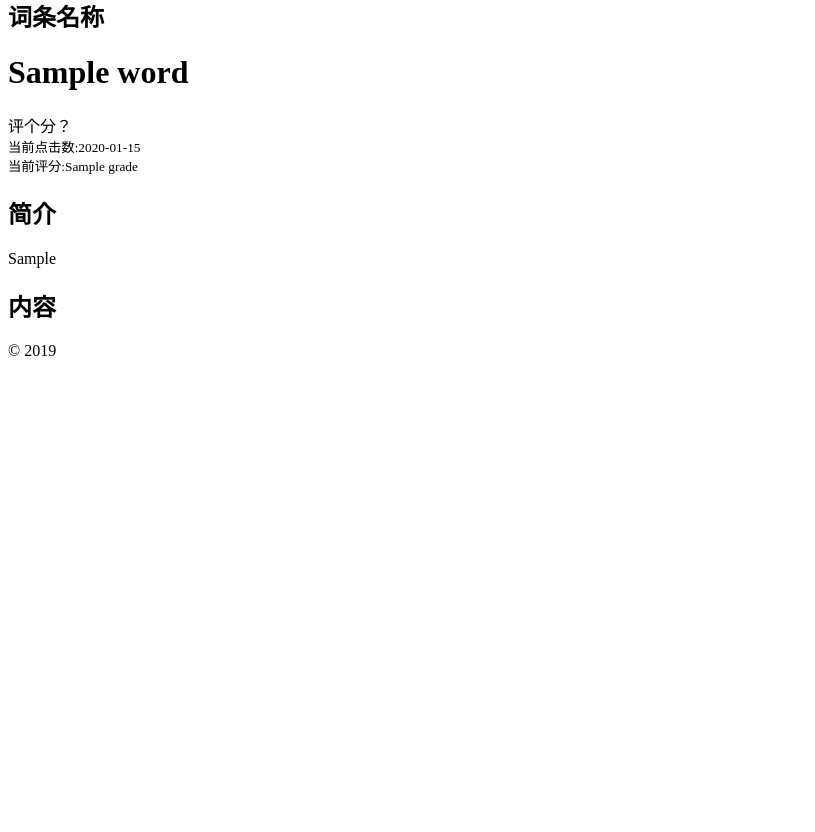
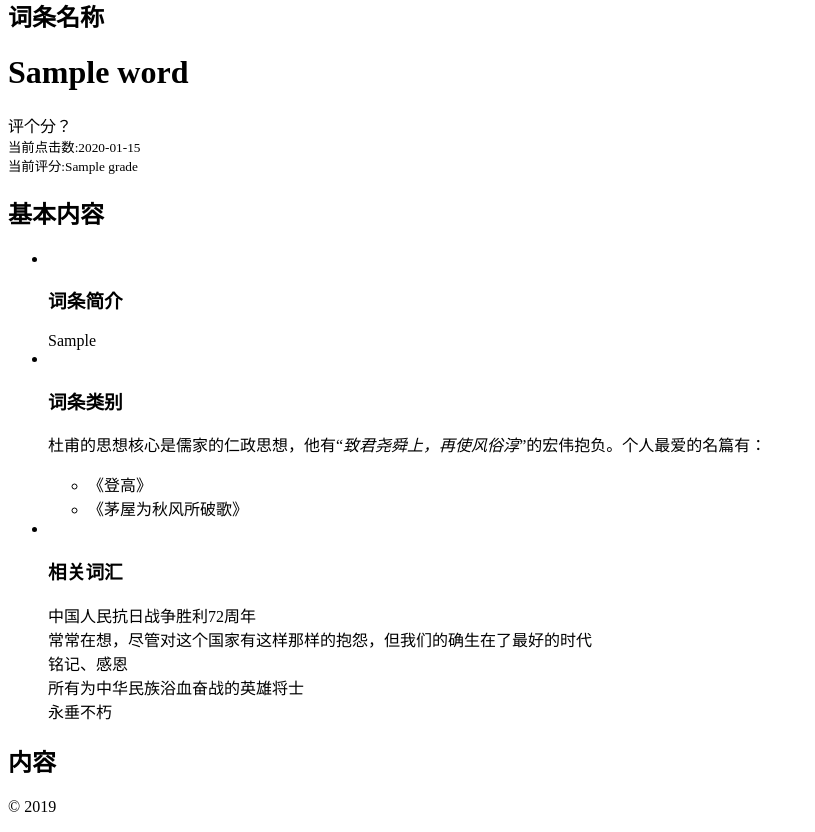
Before and after one commit to lh7777777/nkpedia, a Yii app: the page made by frontend/views/site/search.php in a window 1280 px wide. Shown: the part 228-1060 px from the top of the page, without its empty margins (0-815 px from the left). Before the commit the page ends 584 px from the top, so only its background shows below. Run offline with PHP 8.4 and a stand-in for Yii, Linux system fonts and the light colour scheme; the template is opened without the code that fills it: most values are stand-ins (such as "Sample title", 1, 10 or a date in 2020); data that the repository does not hold is empty; some libraries are stand-ins or nearby versions.

Commit message:
frontendpage

```diff
--- a/frontend/views/site/search.php
+++ b/frontend/views/site/search.php
@@ -45,9 +45,41 @@ $this->title = 'My Yii Application';
             </div>
         </div>
         <div class="layui-colla-item">
-            <h2 class="layui-colla-title layui-bg-gray">简介</h2>
+            <h2 class="layui-colla-title layui-bg-gray">基本内容</h2>
             <div class="layui-colla-content layui-show">
-                <?=Html::encode("$word->brief_info")?>
+                <ul class="layui-timeline">
+                    <li class="layui-timeline-item">
+                        <i class="layui-icon layui-timeline-axis layui-bg-gray">&#xe63f;</i>
+                        <div class="layui-timeline-content layui-text">
+                            <h3 class="layui-timeline-title">词条简介</h3>
+                            <?=Html::encode("$word->brief_info")?>
+                        </div>
+                    </li>
+                    <li class="layui-timeline-item">
+                        <i class="layui-icon layui-timeline-axis layui-bg-gray">&#xe63f;</i>
+                        <div class="layui-timeline-content layui-text">
+                            <h3 class="layui-timeline-title">词条类别</h3>
+                            <p>杜甫的思想核心是儒家的仁政思想，他有“<em>致君尧舜上，再使风俗淳</em>”的宏伟抱负。个人最爱的名篇有：</p>
+                            <ul>
+                                <li>《登高》</li>
+                                <li>《茅屋为秋风所破歌》</li>
+                            </ul>
+                        </div>
+                    </li>
+                    <li class="layui-timeline-item">
+                        <i class="layui-icon layui-timeline-axis layui-bg-gray">&#xe63f;</i>
+                        <div class="layui-timeline-content layui-text">
+                            <h3 class="layui-timeline-title">相关词汇</h3>
+                            <p>
+                                中国人民抗日战争胜利72周年
+                                <br>常常在想，尽管对这个国家有这样那样的抱怨，但我们的确生在了最好的时代
+                                <br>铭记、感恩
+                                <br>所有为中华民族浴血奋战的英雄将士
+                                <br>永垂不朽
+                            </p>
+                        </div>
+                    </li>
+                </ul>
             </div>
         </div>
         <div class="layui-colla-item">
```
